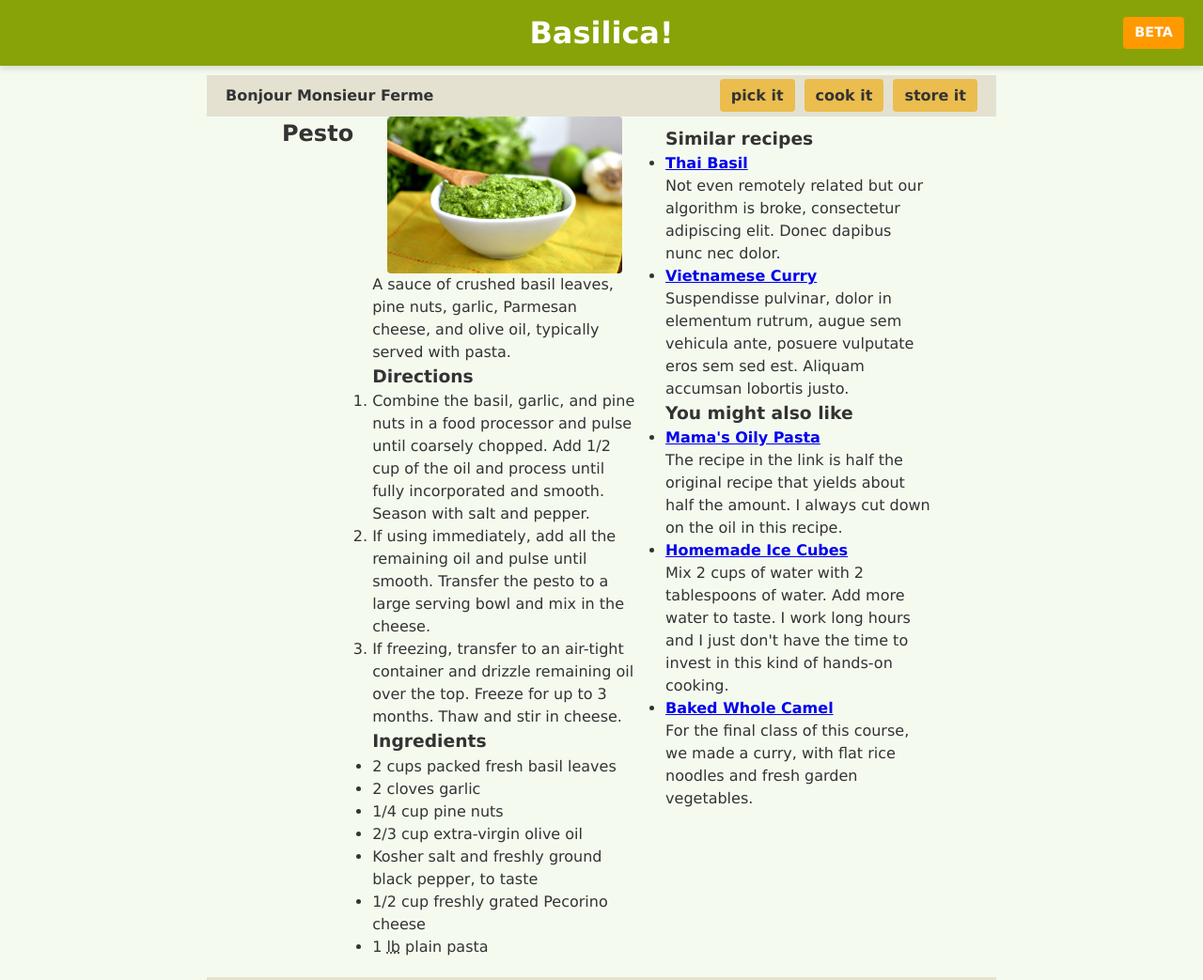
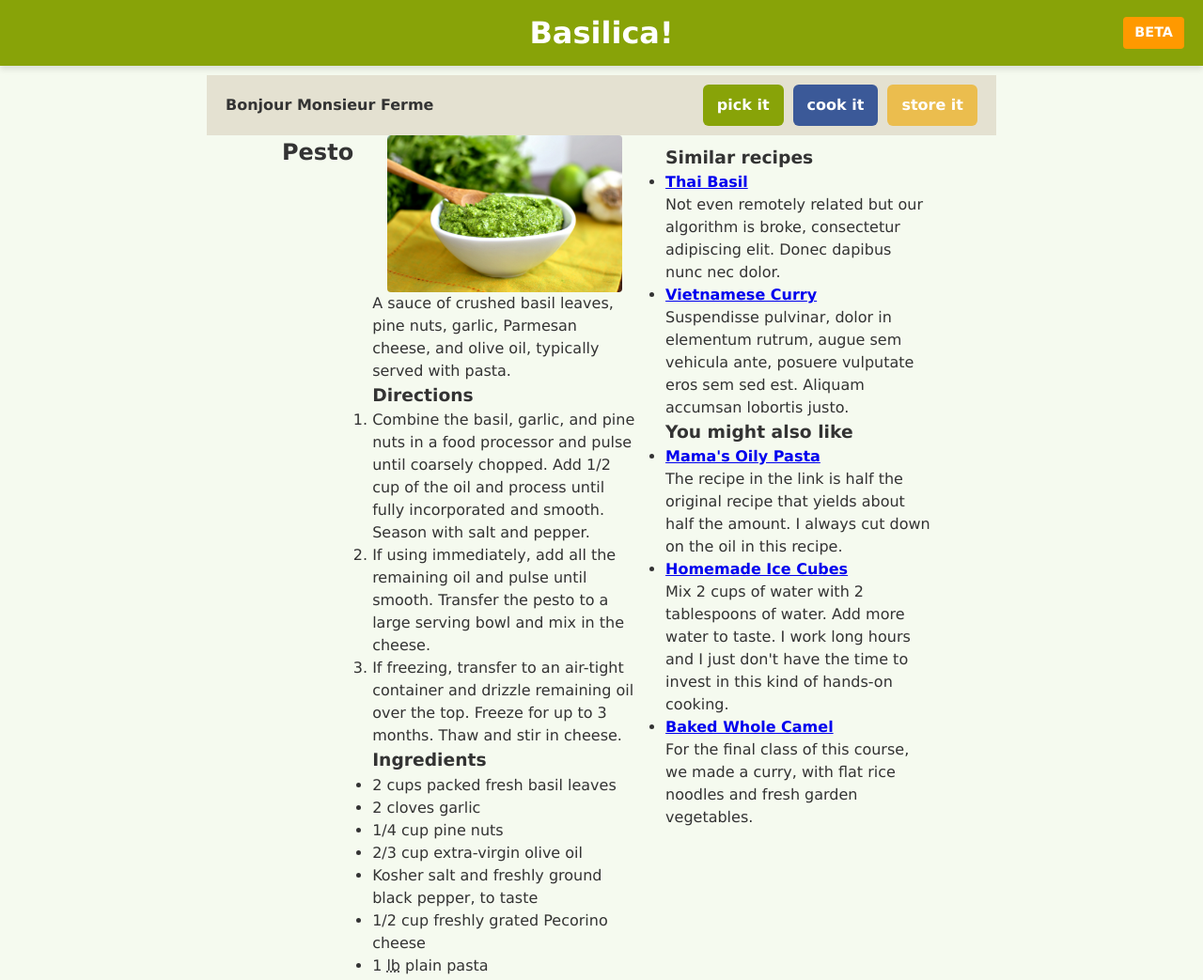
Before and after one commit to PoppaBear69/Basilica, a website: page app/index.html in a window 1280 px wide. Shown: the top 1043 px of the page at 94% size. Drawn offline with Linux system fonts and the light colour scheme.

Commit message:
Updated navigation colors to match design

```diff
--- a/app/css/styles.css
+++ b/app/css/styles.css
@@ -148,3 +148,57 @@ footer a {
 footer a:hover {
   color: var(--red);
 }
+.nav-pickit {
+  color: #f00;
+}
+
+/* NAVIGATION */
+nav {
+  display: flex;
+  align-items: center;
+  justify-content: space-between;
+  padding: 10px 20px;
+  background: var(--light-gray);
+}
+
+nav p {
+  margin: 0;
+  font-weight: bold;
+  color: var(--dark-gray);
+}
+
+nav ul {
+  list-style: none;
+  display: flex;
+  gap: 10px;
+  margin: 0;
+  padding: 0;
+}
+
+.nav-pickit a {
+  background: #88a308; /* Green */
+  color: white;
+}
+
+.nav-cookit a {
+  background: #3b5998; /* Blue */
+  color: white;
+}
+
+.nav-storeit a {
+  background: #ebbd4e; /* Yellow */
+  color: white;
+}
+
+nav ul li a {
+  text-decoration: none;
+  padding: 10px 15px;
+  border-radius: 6px;
+  font-weight: bold;
+  font-size: 1rem;
+  display: inline-block;
+}
+
+nav ul li a:hover {
+  filter: brightness(90%);
+}
```
